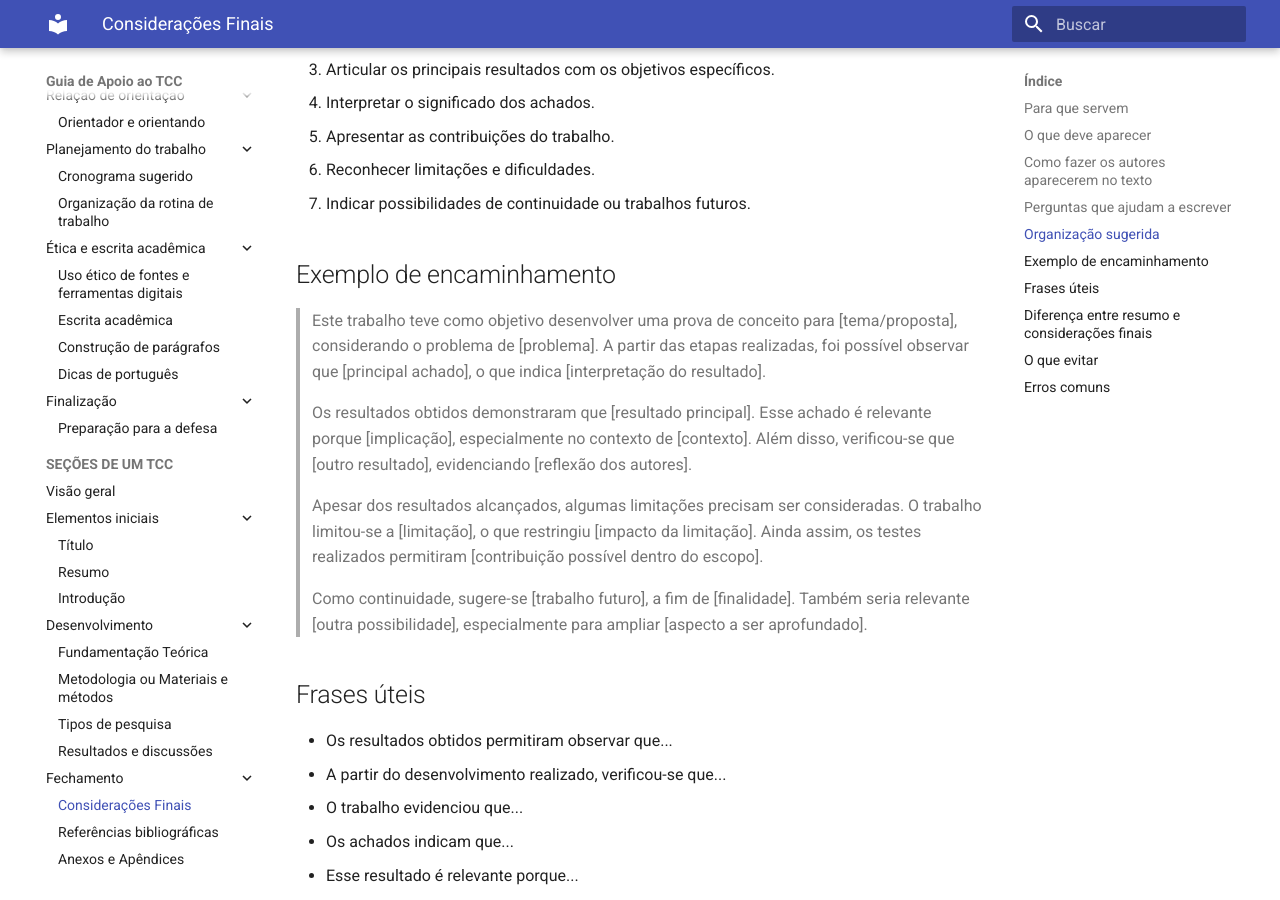
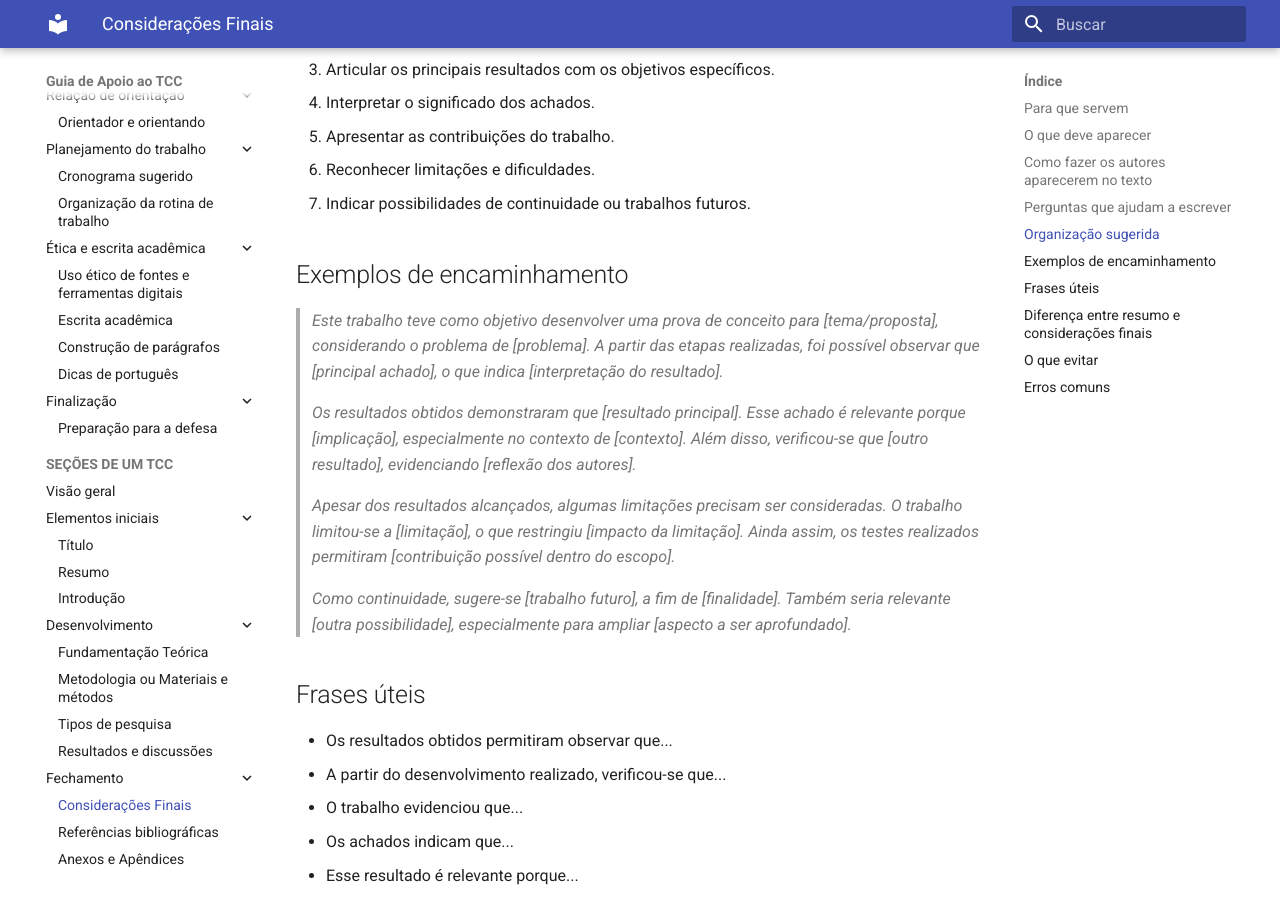
Before and after one commit to danielaflor/tcc, an MkDocs documentation site: the page built from docs/secoes-tcc/consideracoes-finais.md, in a window 1280 px wide and 900 px high, scrolled down 2344 px. Built offline with MkDocs 1.6.1 and Material for MkDocs 9.7.7, drawn with Linux system fonts in a browser that asks for light colours.

Commit message:
Revise examples and improve final considerations section
Updated examples and guidelines for final considerations in TCC.

```diff
--- a/docs/secoes-tcc/consideracoes-finais.md
+++ b/docs/secoes-tcc/consideracoes-finais.md
@@ -74,15 +74,15 @@ Uma forma possível de organizar as considerações finais é:
 6. Reconhecer limitações e dificuldades.
 7. Indicar possibilidades de continuidade ou trabalhos futuros.
 
-## Exemplo de encaminhamento
+## Exemplos de encaminhamento
 
-> Este trabalho teve como objetivo desenvolver uma prova de conceito para [tema/proposta], considerando o problema de [problema]. A partir das etapas realizadas, foi possível observar que [principal achado], o que indica [interpretação do resultado].
+> *Este trabalho teve como objetivo desenvolver uma prova de conceito para [tema/proposta], considerando o problema de [problema]. A partir das etapas realizadas, foi possível observar que [principal achado], o que indica [interpretação do resultado].*
 
-> Os resultados obtidos demonstraram que [resultado principal]. Esse achado é relevante porque [implicação], especialmente no contexto de [contexto]. Além disso, verificou-se que [outro resultado], evidenciando [reflexão dos autores].
+> *Os resultados obtidos demonstraram que [resultado principal]. Esse achado é relevante porque [implicação], especialmente no contexto de [contexto]. Além disso, verificou-se que [outro resultado], evidenciando [reflexão dos autores].*
 
-> Apesar dos resultados alcançados, algumas limitações precisam ser consideradas. O trabalho limitou-se a [limitação], o que restringiu [impacto da limitação]. Ainda assim, os testes realizados permitiram [contribuição possível dentro do escopo].
+> *Apesar dos resultados alcançados, algumas limitações precisam ser consideradas. O trabalho limitou-se a [limitação], o que restringiu [impacto da limitação]. Ainda assim, os testes realizados permitiram [contribuição possível dentro do escopo].*
 
-> Como continuidade, sugere-se [trabalho futuro], a fim de [finalidade]. Também seria relevante [outra possibilidade], especialmente para ampliar [aspecto a ser aprofundado].
+> *Como continuidade, sugere-se [trabalho futuro], a fim de [finalidade]. Também seria relevante [outra possibilidade], especialmente para ampliar [aspecto a ser aprofundado].*
 
 ## Frases úteis
 
@@ -116,17 +116,17 @@ Por isso, não basta repetir o que foi feito. É necessário explicar o que os r
 
 Evite encerrar o TCC com frases genéricas, como:
 
-> Conclui-se que o trabalho foi importante.
+> *Conclui-se que o trabalho foi importante.*
 
-> O sistema funcionou corretamente.
+> *O sistema funcionou corretamente.*
 
-> Os objetivos foram alcançados.
+> *Os objetivos foram alcançados.*
 
 Essas frases só fazem sentido se forem acompanhadas de explicação.
 
 Prefira construções mais analíticas:
 
-> Os testes realizados indicaram que o protótipo foi capaz de executar as funções previstas em ambiente controlado. Esse resultado demonstra a viabilidade inicial da proposta, embora ainda sejam necessários testes em cenários reais para avaliar estabilidade, escalabilidade e resistência a variações externas.
+> *Os testes realizados indicaram que o protótipo foi capaz de executar as funções previstas em ambiente controlado. Esse resultado demonstra a viabilidade inicial da proposta, embora ainda sejam necessários testes em cenários reais para avaliar estabilidade, escalabilidade e resistência a variações externas.*
 
 ## Erros comuns
 
```
